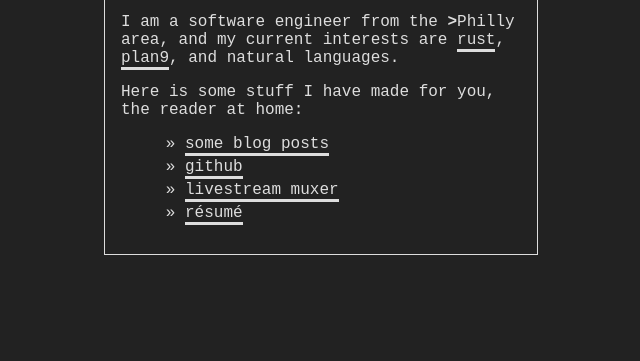
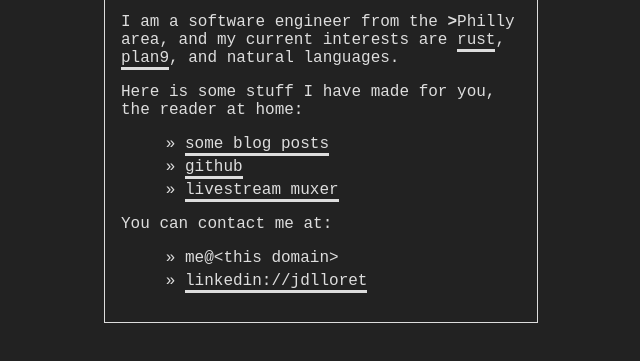
Before and after one commit to shua/site, a plain HTML site: page index.html in a window 1280 px wide. Shown: the part 253-614 px from the top of the page, without its empty margins (319-959 px from the left). Drawn offline with Linux system fonts and the light colour scheme.

Commit message:
rm old cv, add contact

```diff
--- a/index.html
+++ b/index.html
@@ -26,7 +26,14 @@ Here is some stuff I have made for you, the reader at home:
 	<li><a href="b">some blog posts</a></li>
 	<li><a href="https://github.com/shua">github</a></li>
 	<li><a href="https://shua.github.io/ssm">livestream muxer</a></li>
-	<li><a href="cv.pdf">résumé</a></li>
+	</ul>
+</p>
+
+<p>
+You can contact me at:
+	<ul>
+	<li>me@&lt;this&nbsp;domain&gt;</li>
+	<li><a href="https://www.linkedin.com/in/jdlloret">linkedin://jdlloret</a></li>
 	</ul>
 </p>
 </div>
```
Also changed, not shown: 1 other file.
